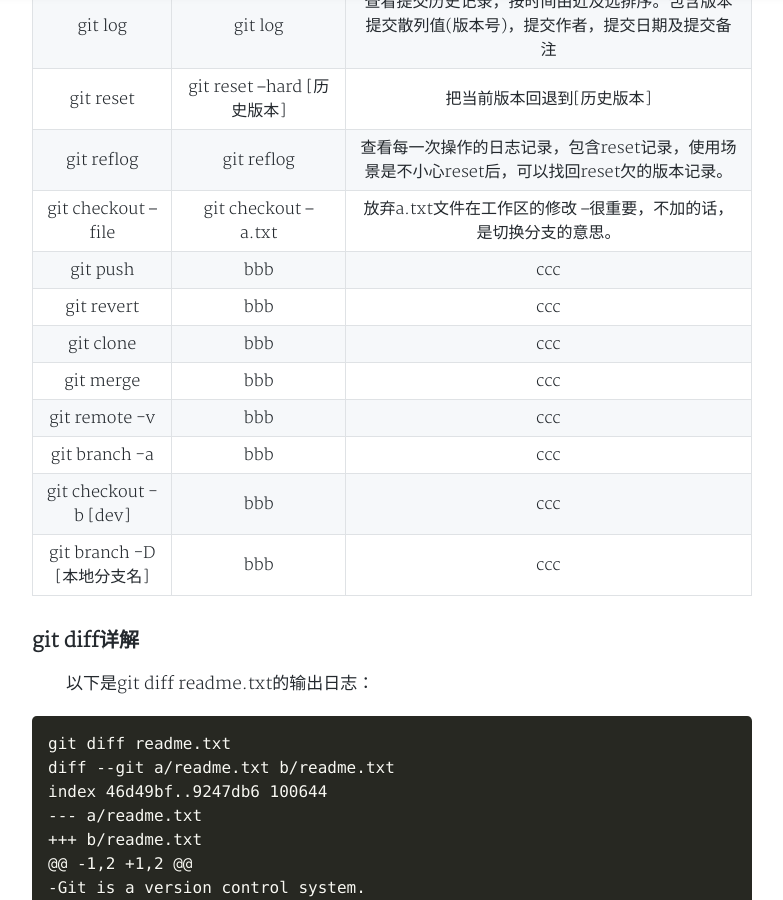
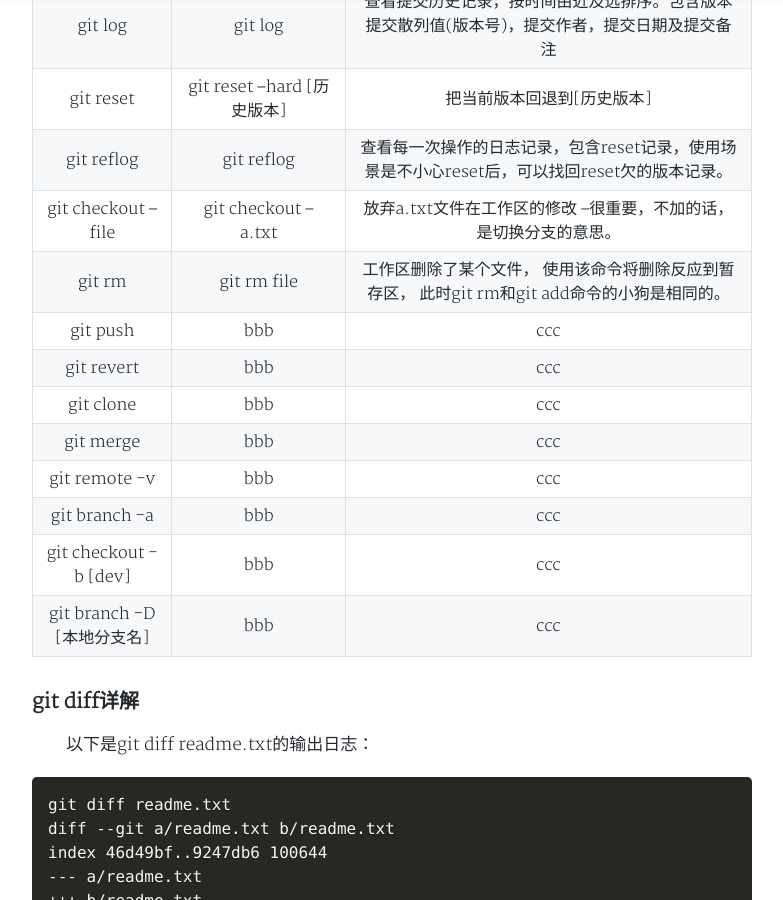
Before and after one commit to yeslsl/never-ever-ver-er-r.github.io, a Jekyll site: the page built from _posts/2019-07-01-git命令汇总及使用.md, in a window 1280 px wide and 900 px high, scrolled down 2027 px. Shown: the whole window, without its empty margins (248-1031 px from the left). Built offline with Jekyll 4.4.1, drawn with Linux system fonts in a browser that asks for light colours; nearby versions of some CDN libraries; a style sheet for code colours, icons or effects is not loaded.

Commit message:
git rm && git add

```diff
--- a/_posts/2019-07-01-git命令汇总及使用.md
+++ b/_posts/2019-07-01-git命令汇总及使用.md
@@ -61,6 +61,7 @@ email从其系统中查找对应的用户，提交信息也显示该用户信息
 |git reset|git reset --hard \[历史版本\]|把当前版本回退到\[历史版本\]|
 |git reflog|git reflog|查看每一次操作的日志记录，包含reset记录，使用场景是不小心reset后，可以找回reset欠的版本记录。|
 |git checkout -- file|git checkout -- a.txt|放弃a.txt文件在工作区的修改 --很重要，不加的话，是切换分支的意思。|
+|git rm|git rm file|工作区删除了某个文件， 使用该命令将删除反应到暂存区， 此时git rm和git add命令的小狗是相同的。|
 |git push|bbb|ccc|
 |git revert|bbb|ccc|
 |git clone|bbb|ccc|
```
